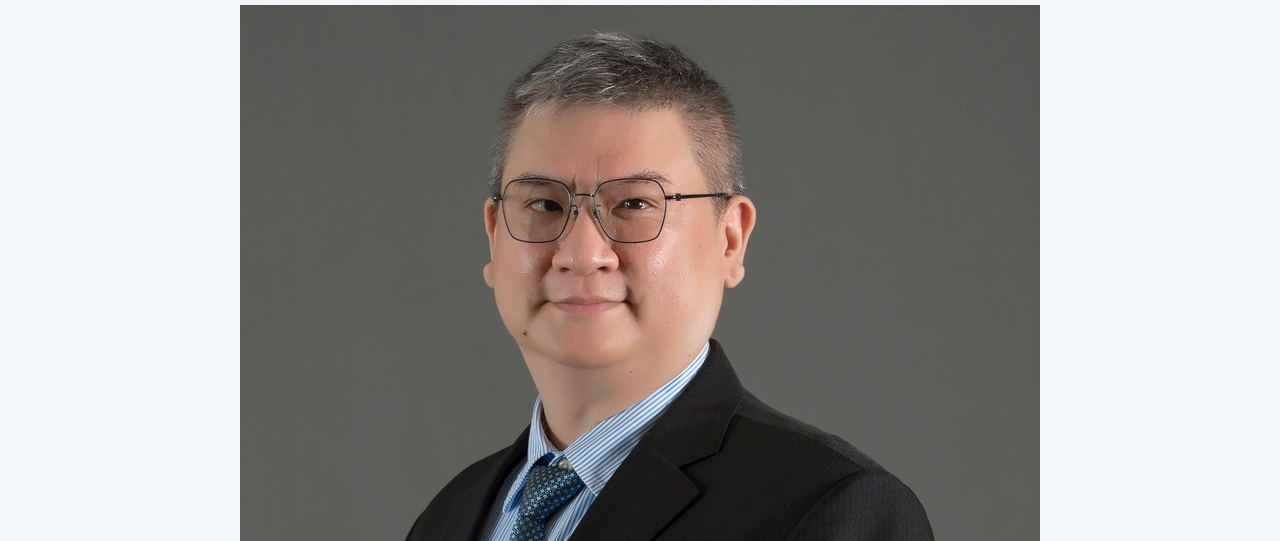
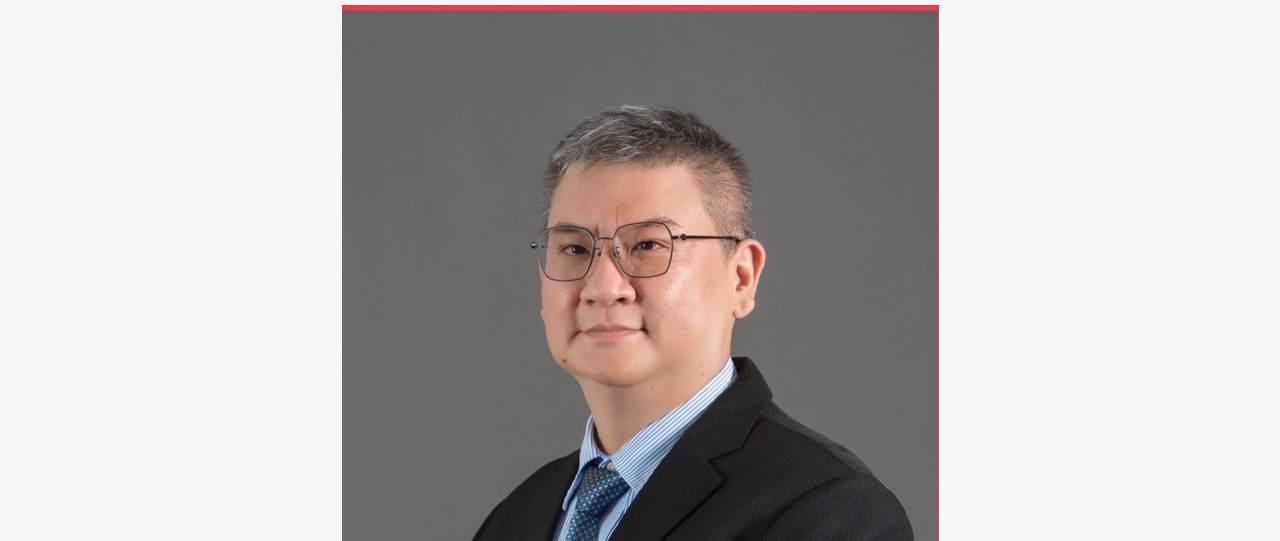
Before and after one commit to bmeobmr5723/bmeobmr5723.github.io, a plain HTML site: page index.html in a window 1280 px wide. Shown: the part 259-800 px from the top of the page. Drawn offline with Linux system fonts and the light colour scheme.

Commit message:
Update index.html

```diff
--- a/index.html
+++ b/index.html
@@ -286,7 +286,7 @@
             <h1>OBMR Lab</h1>
 
             <!--prof ysng photo(alt explanation) -->
-            <img src="taihuayang.jpg" alt="taihuayang.jpg" class="pi-phto">
+            <img src="taihuayang2.jpg" alt="taihuayang2.jpg" class="pi-phto">
 
             <p class="pi-info">指導教授：楊岱樺 副教授 (Prof. Tai-Hua Yang)</p>
 
```
